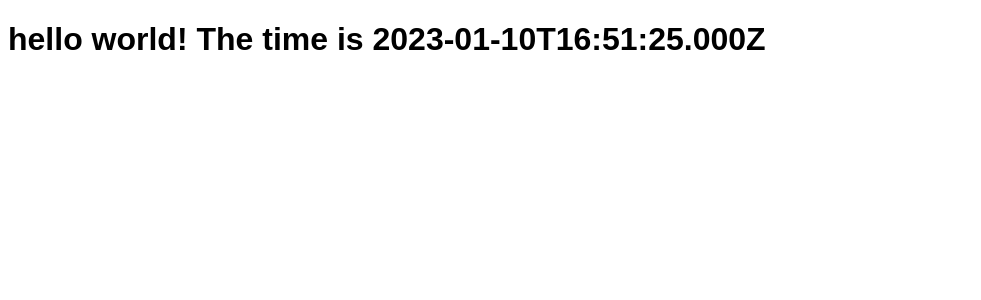
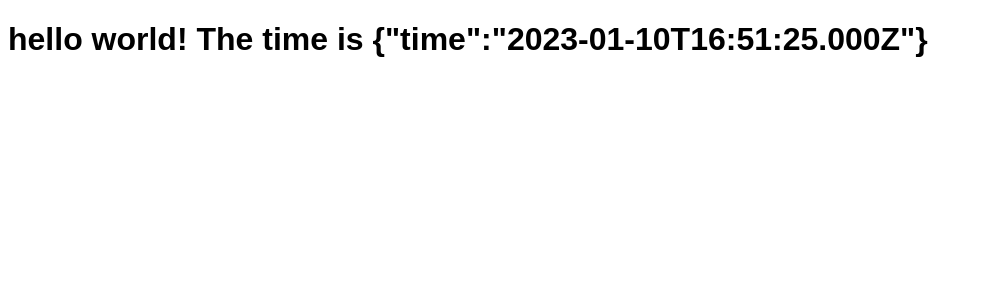
Before and after one commit to marnocha/nextjsdemo, a Next.js app: page / in a window 1280 px wide. Shown: the top 300 px of the page, without its empty margins (0-981 px from the left). Built offline with nearby package versions, Linux system fonts and the light colour scheme; no server answers.

Commit message:
fixed build error

```diff
--- a/pages/index.tsx
+++ b/pages/index.tsx
@@ -6,7 +6,7 @@ export async function getServerSideProps() {
   return { props: { data } };
 }
 export default function Home({ data }: { data: { time: string } }) {
-  const serverData = JSON.parse(data);
+  const serverData = JSON.parse(JSON.stringify(data));
   const [time, setTime] = useState<Date | null>(null);
   useEffect(() => {
       fetch('/api/time')
@@ -23,7 +23,7 @@ export default function Home({ data }: { data: { time: string } }) {
         <link rel="icon" href="/favicon.ico" />
       </Head>
       <div>
-        <h1>hello world! The time is {serverData.time}</h1>
+        <h1>hello world! The time is {serverData}</h1>
         <h2>{time &&
                     `The time is ${time.getHours()}:${time.getMinutes()}:${time.getSeconds()}`}</h2>
       </div>
```
